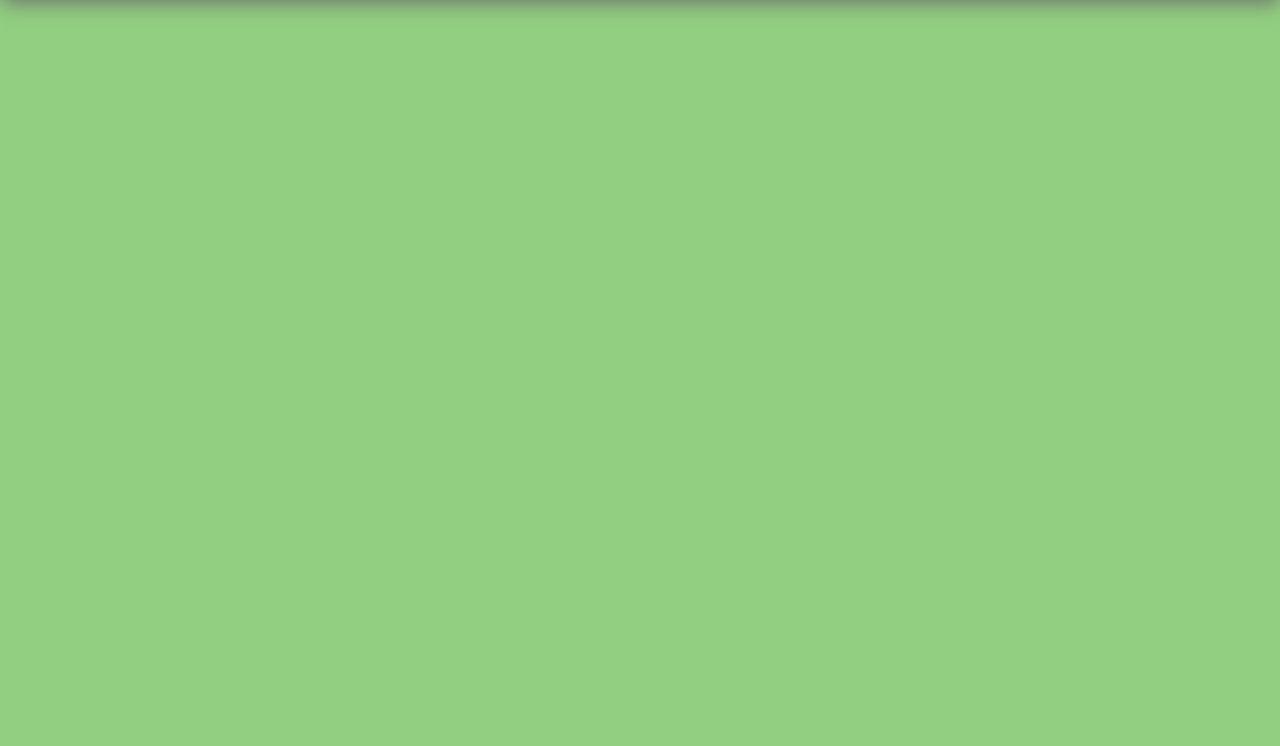
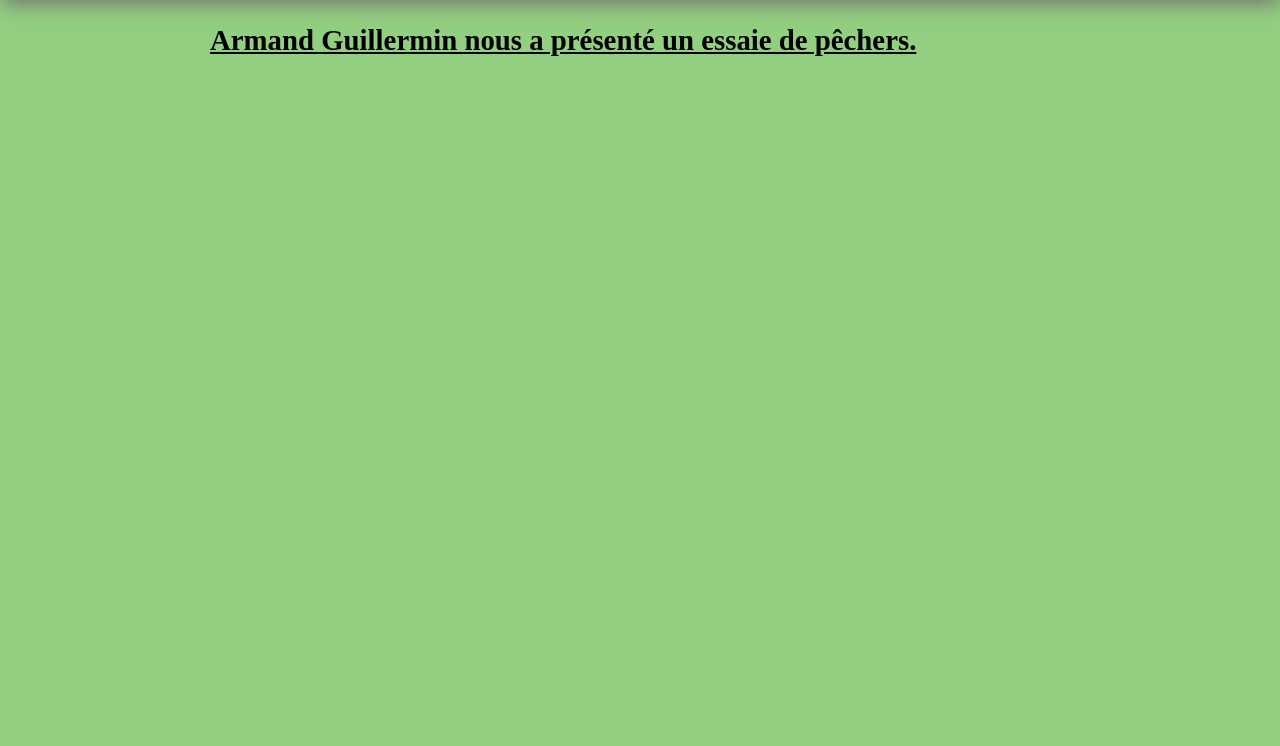
Before and after one commit to SiteSVTINRA/sitesvtinra.github.io, a plain HTML site: page essaie.html in a window 1280 px wide. Shown: the part 156-902 px from the top of the page. Drawn offline with Linux system fonts and the light colour scheme.

Commit message:
Update essaie.html

```diff
--- a/essaie.html
+++ b/essaie.html
@@ -19,7 +19,7 @@
 		</nav>
 	</header>
 	<section>
-
+		<h2>Armand Guillermin nous a présenté un essaie de pêchers.</h2>
 	</section>
 </body>
 </html>
```
